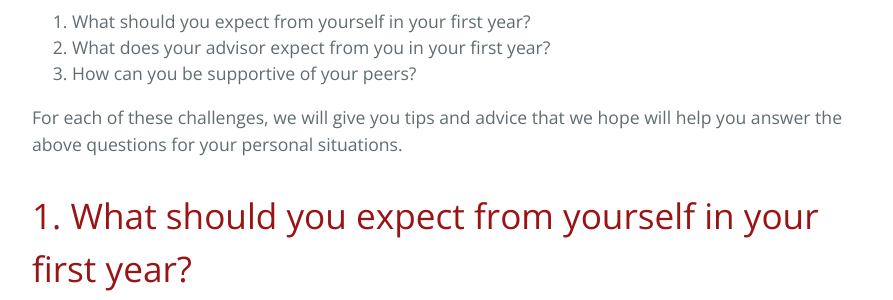
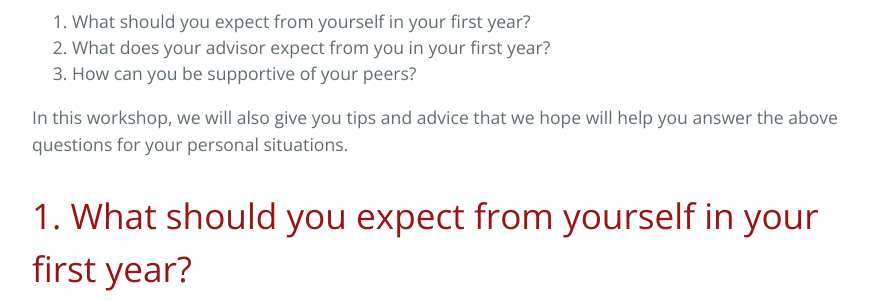
Before and after one commit to yanivyacoby/a-guide-to-your-phd, a Jekyll site: the page built from guide.md, in a window 1280 px wide and 900 px high, scrolled down 511 px. Shown: the part 155-455 px from the top of the window, without its empty margins (192-1085 px from the left). Built offline with Jekyll 4.4.1, drawn with Linux system fonts in a browser that asks for light colours.

Commit message:
Update guide.md

```diff
--- a/guide.md
+++ b/guide.md
@@ -20,7 +20,7 @@ and specifically within your first year:
 2. What does your advisor expect from you in your first year?
 3. How can you be supportive of your peers?
 
-For each of these challenges, we will give you tips and advice that we hope will help you
+In this workshop, we will also give you tips and advice that we hope will help you
 answer the above questions for your personal situations.
 
 
```
